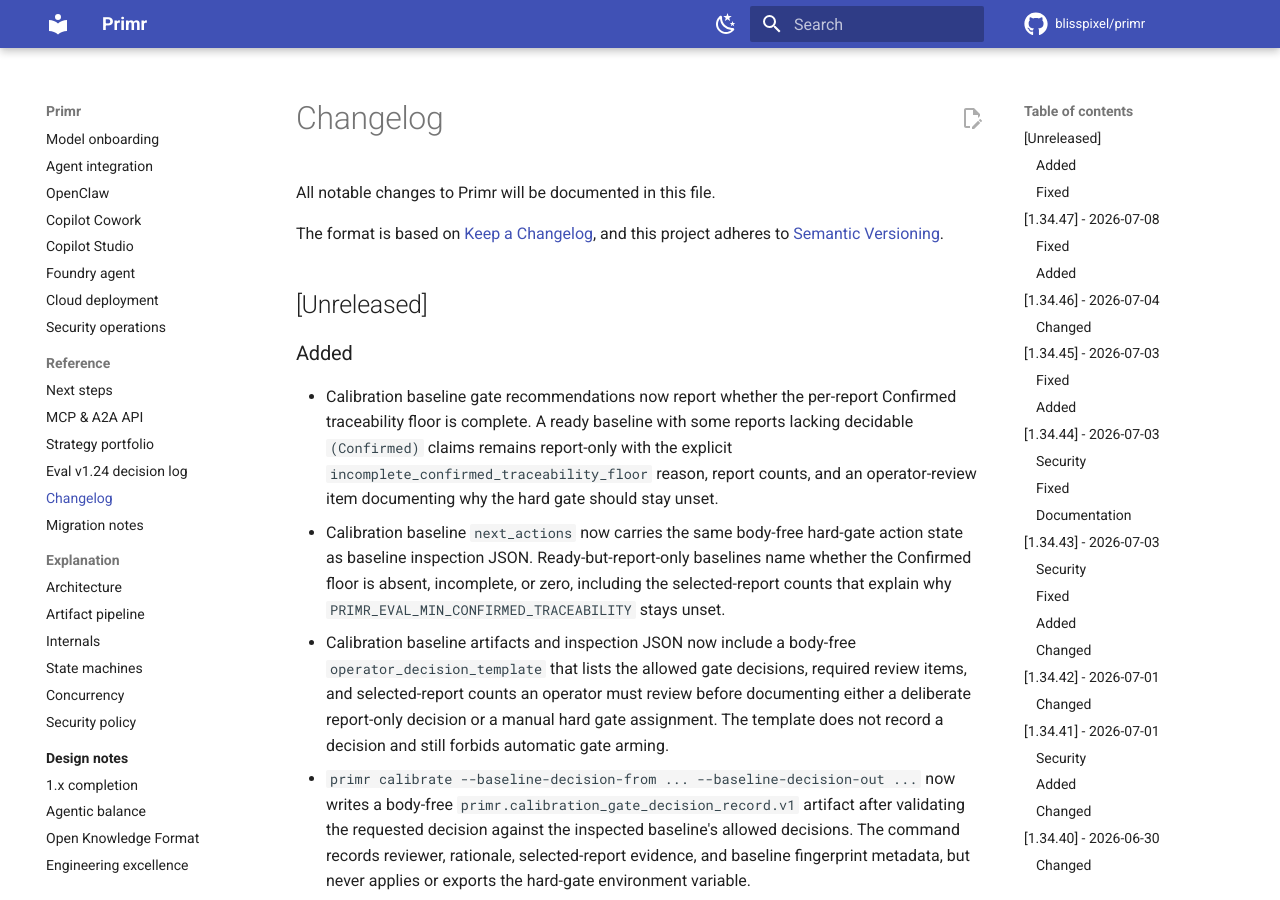
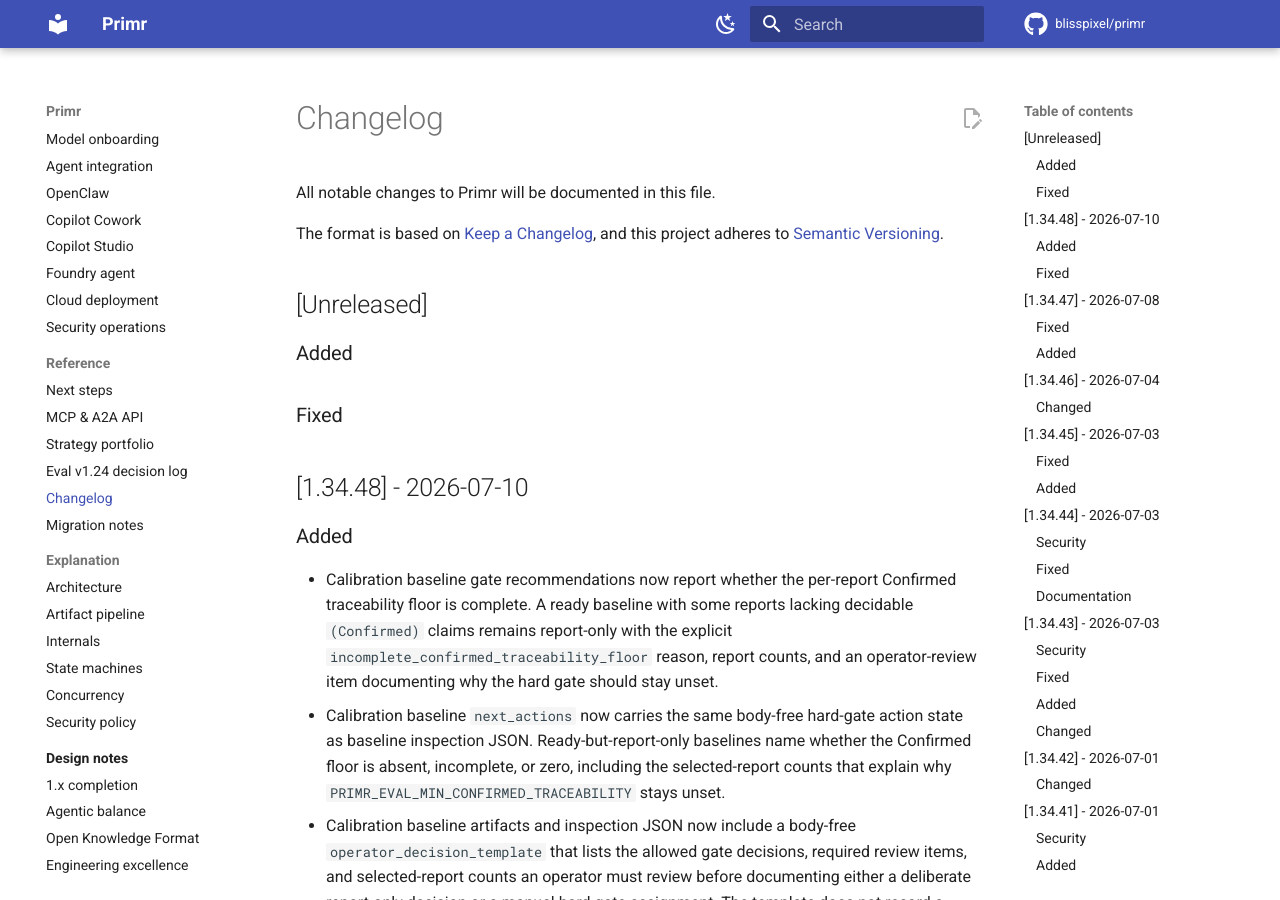
Before and after one commit to blisspixel/primr, an MkDocs documentation site: the page built from docs/CHANGELOG.md, in a window 1280 px wide and 900 px high. Built offline with MkDocs 1.6.1 and Material for MkDocs 9.7.7, drawn with Linux system fonts in a browser that asks for light colours; comment, search, counter and statistics services are not loaded.

Commit message:
Release Primr 1.34.48 (#124)

```diff
--- a/docs/CHANGELOG.md
+++ b/docs/CHANGELOG.md
@@ -6,6 +6,12 @@
 and this project adheres to [Semantic Versioning](https://semver.org/spec/v2.0.0.html).
 
 ## [Unreleased]
+
+### Added
+
+### Fixed
+
+## [1.34.48] - 2026-07-10
 
 ### Added
 
--- a/pyproject.toml
+++ b/pyproject.toml
@@ -4,7 +4,7 @@
 
 [project]
 name = "primr"
-version = "1.34.47"
+version = "1.34.48"
 description = "Turn any company or organization URL into a strategic intelligence brief. Adaptive scraping + AI-powered research and synthesis."
 readme = "README.md"
 license = "Apache-2.0"
--- a/src/primr/__init__.py
+++ b/src/primr/__init__.py
@@ -9,7 +9,7 @@
 - REST API for research requests (optional, requires fastapi)
 """
 
-__version__ = "1.34.47"
+__version__ = "1.34.48"
 __author__ = "Nick Seal"
 
 # Subpackages are available via direct import:
```
Also changed, not shown: ROADMAP.md (+2 -1 lines), 2 other files.
